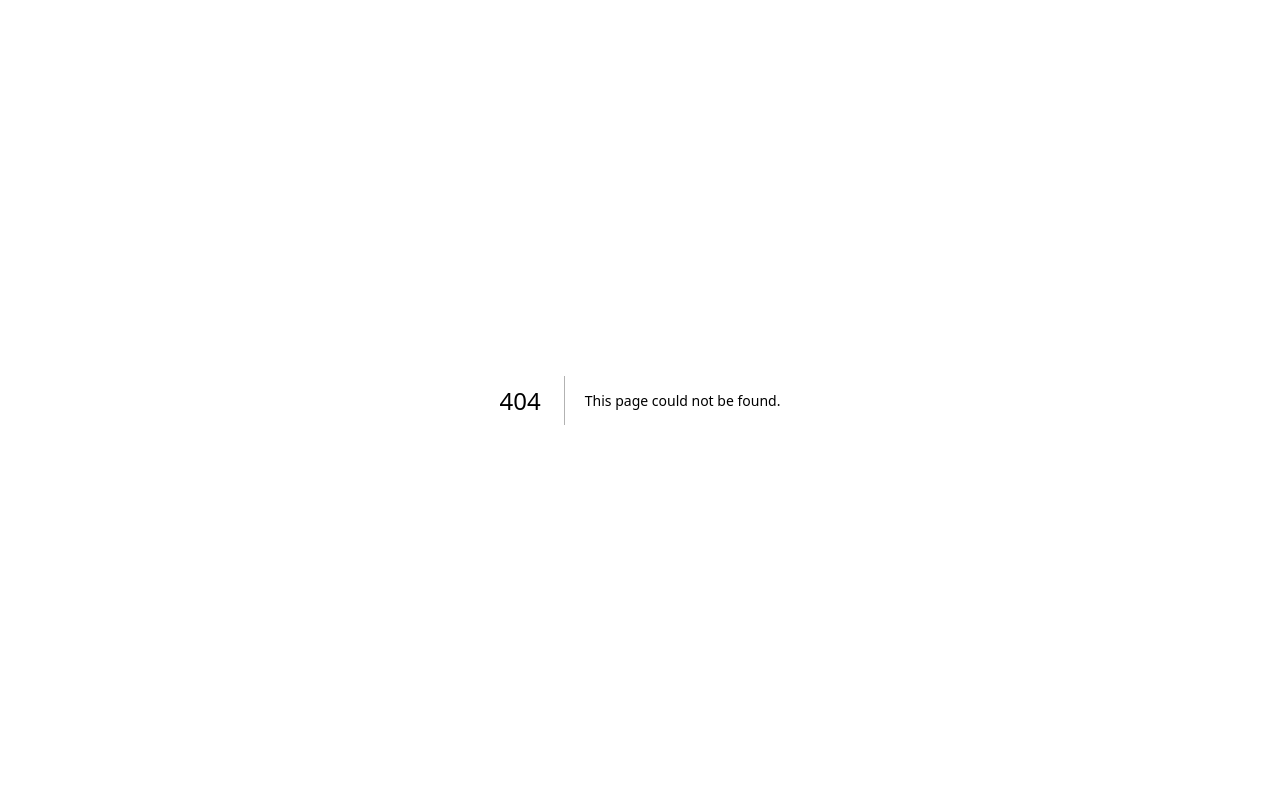
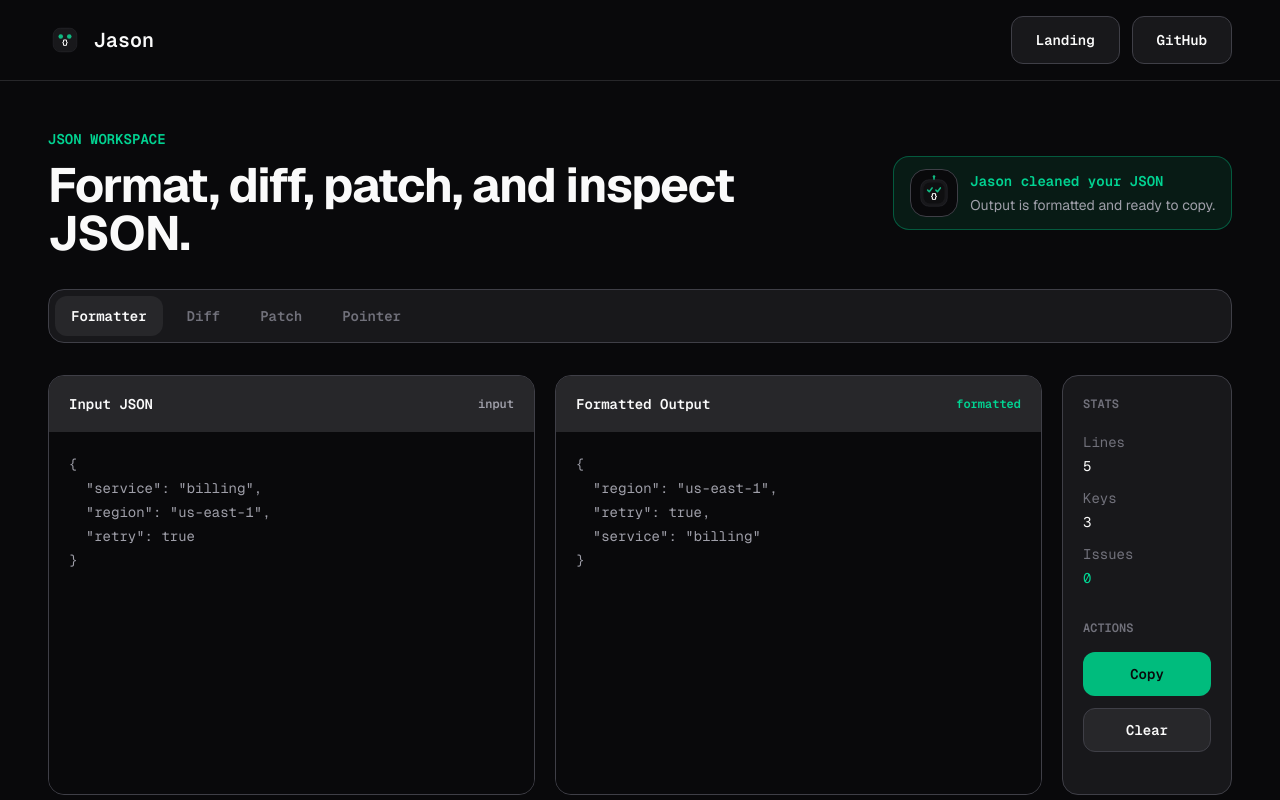
Before and after one commit to anmollp/jason-app, a Next.js app in the folder frontend/: page /playground in a window 1280 px wide. Before the commit this address had no page. Shown: the top 800 px of the page. Built offline with nearby package versions, Linux system fonts and the light colour scheme.

Commit message:
Add playground shell (#4)
Co-authored-by: Anmol Patil <anmol@Anmols-MacBook-Pro-2.local>

```diff
--- /dev/null
+++ b/frontend/app/playground/page.tsx
@@ -0,0 +1,5 @@
+import { PlaygroundShell } from "@/components/playground/PlaygroundShell";
+
+export default function PlaygroundPage() {
+  return <PlaygroundShell />;
+}
--- a/frontend/src/components/landing/HeroSection.tsx
+++ b/frontend/src/components/landing/HeroSection.tsx
@@ -18,7 +18,7 @@ export function HeroSection() {
           focused workspace for API teams.
         </p>
         <div className="mt-12 flex flex-wrap gap-4">
-          <Button>Try Jason</Button>
+          <Button href="/playground">Try Jason</Button>
           <Button variant="secondary">View Docs</Button>
           <Button variant="ghost">GitHub</Button>
         </div>
--- a/frontend/src/components/layout/NavBar.tsx
+++ b/frontend/src/components/layout/NavBar.tsx
@@ -14,7 +14,7 @@ export function Navbar() {
             <a href="#workflow" className="hover:text-zinc-50">Workflow</a>
             <a href="#docs" className="hover:text-zinc-50">Docs</a>
             <a href="https://github.com/anmollp/jason" className="hover:text-zinc-50">GitHub</a>
-            <Button>Try Jason</Button>
+            <Button href="/playground">Try Jason</Button>
         </nav>
     </header>
     );
--- /dev/null
+++ b/frontend/src/components/playground/CodePanel.tsx
@@ -0,0 +1,39 @@
+type CodePanelProps = {
+  title: string;
+  meta: string;
+  code: string;
+  tone?: "default" | "success" | "error";
+};
+
+const toneStyles = {
+  default: "text-zinc-400",
+  success: "text-emerald-400",
+  error: "text-red-400",
+};
+
+export function CodePanel({
+  title,
+  meta,
+  code,
+  tone = "default",
+}: CodePanelProps) {
+  return (
+    <section className="flex min-h-[420px] min-w-0 flex-1 flex-col overflow-hidden rounded-2xl border border-zinc-700 bg-zinc-900">
+      <header className="flex h-14 items-center justify-between border-b border-zinc-800 bg-zinc-800 px-5">
+        <h2 className="font-mono text-sm font-semibold text-zinc-50">{title}</h2>
+        <span className={`font-mono text-xs font-semibold ${toneStyles[tone]}`}>
+          {meta}
+        </span>
+      </header>
+      <div className="flex-1 bg-[#09090B] p-5">
+        <pre
+          className={`h-full overflow-auto whitespace-pre-wrap font-mono text-sm leading-6 ${
+            tone === "error" ? "text-red-400" : "text-zinc-400"
+          }`}
+        >
+          <code>{code}</code>
+        </pre>
+      </div>
+    </section>
+  );
+}
--- /dev/null
+++ b/frontend/src/components/playground/InspectorPanel.tsx
@@ -0,0 +1,45 @@
+export function InspectorPanel() {
+  return (
+    <aside className="flex min-h-[420px] w-full flex-col rounded-2xl border border-zinc-700 bg-zinc-900 p-5 lg:w-[170px]">
+      <div>
+        <p className="font-mono text-xs font-semibold uppercase text-zinc-500">
+          Stats
+        </p>
+        <dl className="mt-5 space-y-3 font-mono text-sm">
+          <div>
+            <dt className="text-zinc-500">Lines</dt>
+            <dd className="mt-1 text-zinc-50">5</dd>
+          </div>
+          <div>
+            <dt className="text-zinc-500">Keys</dt>
+            <dd className="mt-1 text-zinc-50">3</dd>
+          </div>
+          <div>
+            <dt className="text-zinc-500">Issues</dt>
+            <dd className="mt-1 text-emerald-400">0</dd>
+          </div>
+        </dl>
+      </div>
+
+      <div className="mt-8">
+        <p className="font-mono text-xs font-semibold uppercase text-zinc-500">
+          Actions
+        </p>
+        <div className="mt-4 flex flex-wrap gap-3 lg:flex-col">
+          <button
+            type="button"
+            className="h-11 rounded-xl bg-emerald-500 px-5 font-mono text-sm font-semibold text-zinc-950 transition hover:bg-emerald-400"
+          >
+            Copy
+          </button>
+          <button
+            type="button"
+            className="h-11 rounded-xl border border-zinc-700 bg-zinc-800 px-5 font-mono text-sm font-semibold text-zinc-50 transition hover:bg-zinc-700"
+          >
+            Clear
+          </button>
+        </div>
+      </div>
+    </aside>
+  );
+}
--- /dev/null
+++ b/frontend/src/components/playground/JasonStatus.tsx
@@ -0,0 +1,41 @@
+import { JasonMascot } from "@/components/mascot/JasonMascot";
+
+type JasonStatusProps = {
+  tone?: "success" | "error";
+};
+
+export function JasonStatus({ tone = "success" }: JasonStatusProps) {
+  const isError = tone === "error";
+
+  return (
+    <aside
+      className={`flex items-center gap-3 rounded-2xl border px-4 py-3 ${
+        isError
+          ? "border-red-500/40 bg-red-500/10"
+          : "border-emerald-500/40 bg-emerald-500/10"
+      }`}
+    >
+      <div className="grid size-12 shrink-0 place-items-center rounded-2xl border border-zinc-700 bg-[#09090B]">
+        <JasonMascot
+          mood={isError ? "error" : "success"}
+          size={38}
+          label={isError ? "Jason error state" : "Jason success state"}
+        />
+      </div>
+      <div className="min-w-0">
+        <p
+          className={`font-mono text-sm font-semibold ${
+            isError ? "text-red-400" : "text-emerald-400"
+          }`}
+        >
+          {isError ? "Jason found a parse error" : "Jason cleaned your JSON"}
+        </p>
+        <p className="mt-1 text-sm text-zinc-400">
+          {isError
+            ? "Expected a quoted property name at line 4."
+            : "Output is formatted and ready to copy."}
+        </p>
+      </div>
+    </aside>
+  );
+}
--- /dev/null
+++ b/frontend/src/components/playground/PlaygroundShell.tsx
@@ -0,0 +1,86 @@
+import Link from "next/link";
+
+import { JasonLogo } from "@/components/mascot/JasonLogo";
+import { Button } from "@/components/ui/Button";
+
+import { CodePanel } from "./CodePanel";
+import { InspectorPanel } from "./InspectorPanel";
+import { JasonStatus } from "./JasonStatus";
+import { ToolTabs } from "./ToolTabs";
+
+const inputJson = `{
+  "service": "billing",
+  "region": "us-east-1",
+  "retry": true
+}`;
+
+const outputJson = `{
+  "region": "us-east-1",
+  "retry": true,
+  "service": "billing"
+}`;
+
+export function PlaygroundShell() {
+  return (
+    <div className="min-h-screen bg-[#09090B] text-zinc-50">
+      <header className="border-b border-zinc-800">
+        <div className="mx-auto flex h-20 max-w-[1440px] items-center justify-between px-5 sm:px-8 lg:px-12">
+          <Link href="/" className="flex items-center gap-3">
+            <JasonLogo size={34} />
+            <span className="font-mono text-xl font-semibold">Jason</span>
+          </Link>
+          <nav className="flex items-center gap-3">
+            <Button href="/" variant="secondary" className="hidden sm:inline-flex">
+              Landing
+            </Button>
+            <Button
+              href="https://github.com/anmollp/jason"
+              variant="secondary"
+              className="hidden sm:inline-flex"
+            >
+              GitHub
+            </Button>
+          </nav>
+        </div>
+      </header>
+
+      <main className="mx-auto flex max-w-[1440px] flex-col gap-8 px-5 py-10 sm:px-8 lg:px-12 lg:py-12">
+        <section className="flex flex-col gap-6 lg:flex-row lg:items-center lg:justify-between">
+          <div>
+            <p className="font-mono text-sm font-semibold uppercase text-emerald-400">
+              JSON workspace
+            </p>
+            <h1 className="mt-3 max-w-[760px] text-4xl font-bold tracking-tight sm:text-5xl">
+              Format, diff, patch, and inspect JSON.
+            </h1>
+          </div>
+          <JasonStatus />
+        </section>
+
+        <ToolTabs />
+
+        <section className="grid gap-5 xl:grid-cols-[minmax(0,1fr)_minmax(0,1fr)_170px]">
+          <CodePanel title="Input JSON" meta="input" code={inputJson} />
+          <CodePanel
+            title="Formatted Output"
+            meta="formatted"
+            code={outputJson}
+            tone="success"
+          />
+          <InspectorPanel />
+        </section>
+
+        <section className="flex flex-col gap-4 rounded-2xl border border-zinc-700 bg-zinc-900 p-5 sm:flex-row sm:items-center sm:justify-between">
+          <p className="text-sm leading-6 text-zinc-400">
+            Ready state: Jason confirms valid JSON, then keeps actions close to
+            the result.
+          </p>
+          <div className="flex flex-wrap gap-3">
+            <Button>Format</Button>
+            <Button variant="secondary">Copy</Button>
+          </div>
+        </section>
+      </main>
+    </div>
+  );
+}
--- /dev/null
+++ b/frontend/src/components/playground/ToolTabs.tsx
@@ -0,0 +1,24 @@
+const tools = ["Formatter", "Diff", "Patch", "Pointer"];
+
+export function ToolTabs() {
+  return (
+    <div
+      aria-label="JSON tools"
+      className="inline-flex flex-wrap gap-2 rounded-2xl border border-zinc-700 bg-zinc-900 p-1.5"
+    >
+      {tools.map((tool, index) => (
+        <button
+          key={tool}
+          type="button"
+          className={`h-10 rounded-xl px-4 font-mono text-sm font-semibold transition ${
+            index === 0
+              ? "bg-zinc-800 text-zinc-50"
+              : "text-zinc-500 hover:text-zinc-300"
+          }`}
+        >
+          {tool}
+        </button>
+      ))}
+    </div>
+  );
+}
--- a/frontend/src/components/ui/Button.tsx
+++ b/frontend/src/components/ui/Button.tsx
@@ -1,20 +1,42 @@
-import type { ButtonHTMLAttributes, ReactNode } from "react";
+import type {
+  AnchorHTMLAttributes,
+  ButtonHTMLAttributes,
+  ReactNode,
+} from "react";
 
-type ButtonProps = ButtonHTMLAttributes<HTMLButtonElement> & {
+type ButtonProps = ButtonHTMLAttributes<HTMLButtonElement> &
+  AnchorHTMLAttributes<HTMLAnchorElement> & {
   children: ReactNode;
+  href?: string;
   variant?: "primary" | "secondary" | "ghost";
 };
 
-export function Button({ children, variant = "primary", className = "", ...props }: ButtonProps) {
+export function Button({
+  children,
+  href,
+  variant = "primary",
+  className = "",
+  ...props
+}: ButtonProps) {
   const styles = {
     primary: "bg-emerald-500 text-zinc-950 hover:bg-emerald-400",
     secondary: "border border-zinc-700 bg-zinc-900 text-zinc-50 hover:bg-zinc-800",
     ghost: "border border-zinc-800 bg-[#09090B] text-zinc-300 hover:border-zinc-700 hover:text-zinc-50",
   };
 
+  const buttonClassName = `inline-flex h-12 items-center justify-center rounded-xl px-6 font-mono text-sm font-semibold transition ${styles[variant]} ${className}`;
+
+  if (href) {
+    return (
+      <a className={buttonClassName} href={href} {...props}>
+        {children}
+      </a>
+    );
+  }
+
   return (
     <button
-    className={`h-12 rounded-xl px-6 font-mono text-sm font-semibold transition ${styles[variant]} ${className}`}
+      className={buttonClassName}
       {...props}
     >
       {children}
```
Lines whose indentation alone changed are shown as unchanged.
